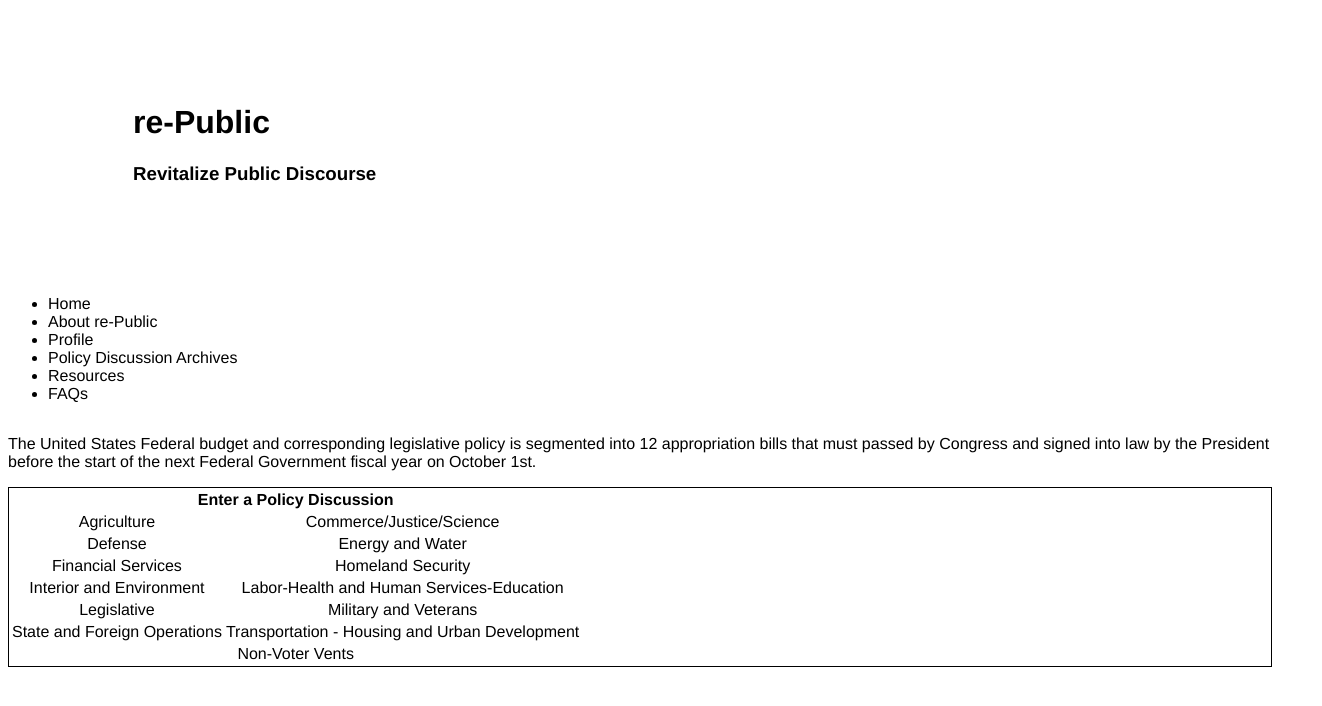
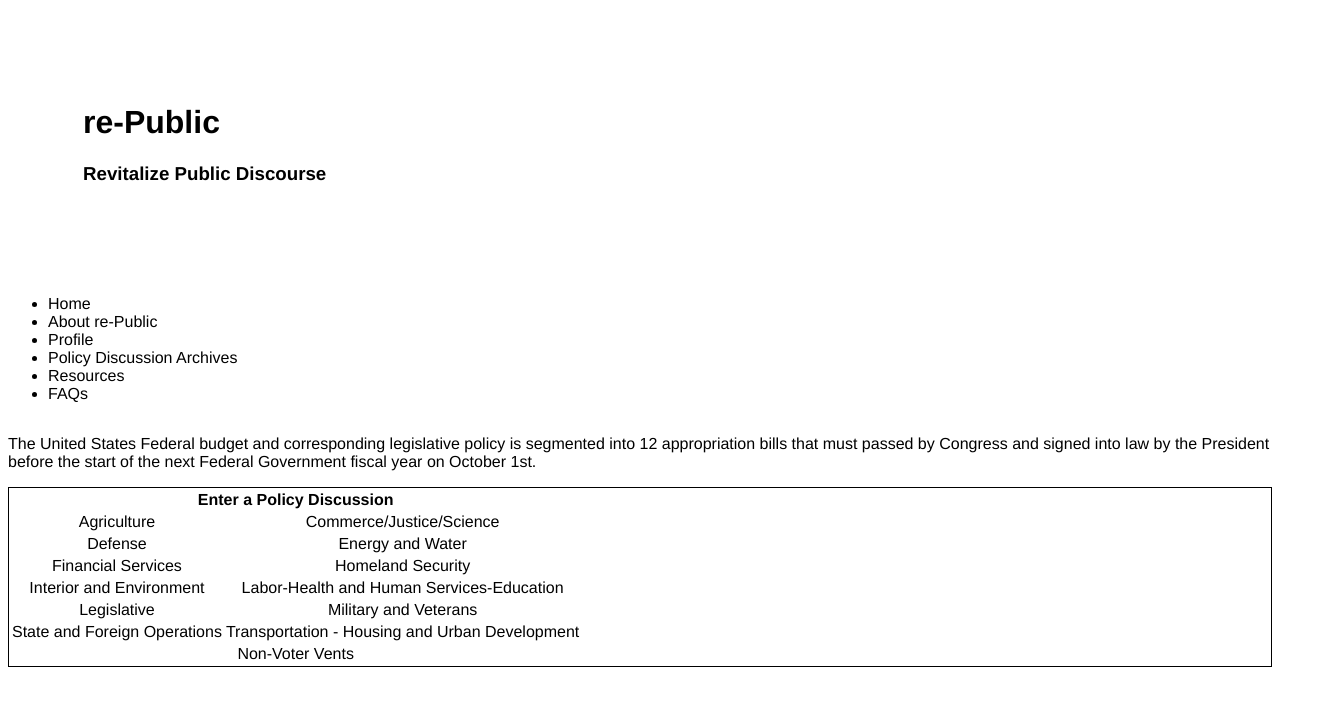
Before and after one commit to mobanks10/re-Public, a plain HTML site: page index.html in a window 1280 px wide. Shown: the whole page, 1322 px wide, since content can reach past the window. Drawn offline with Linux system fonts and the light colour scheme.

Commit message:
Update index.css

```diff
--- a/index.css
+++ b/index.css
@@ -3,9 +3,7 @@
 }
 
 .header{
-  position: relative;
   padding: 75px;
-  left: 50px;
 }
 
 .navigation{
```
